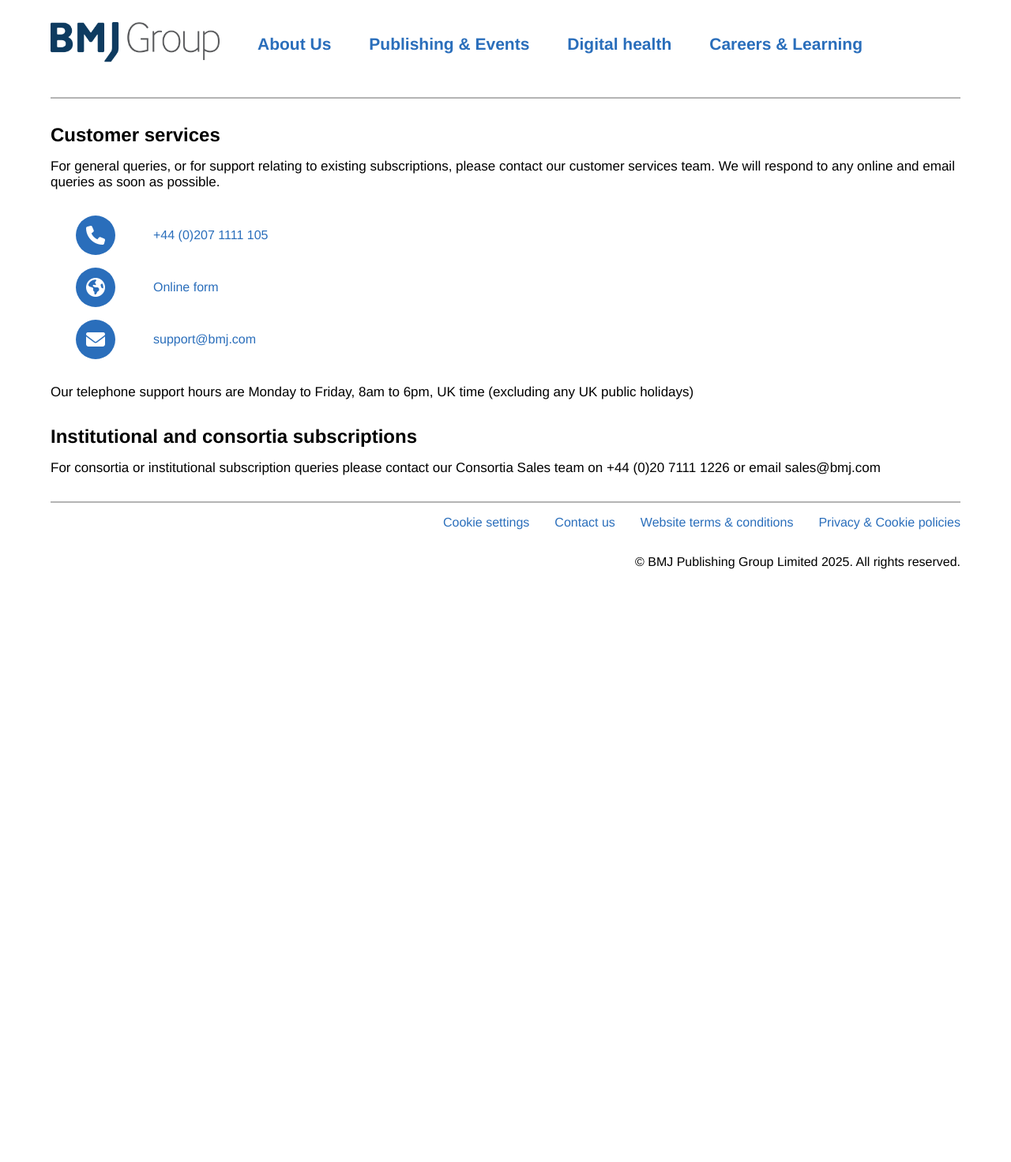
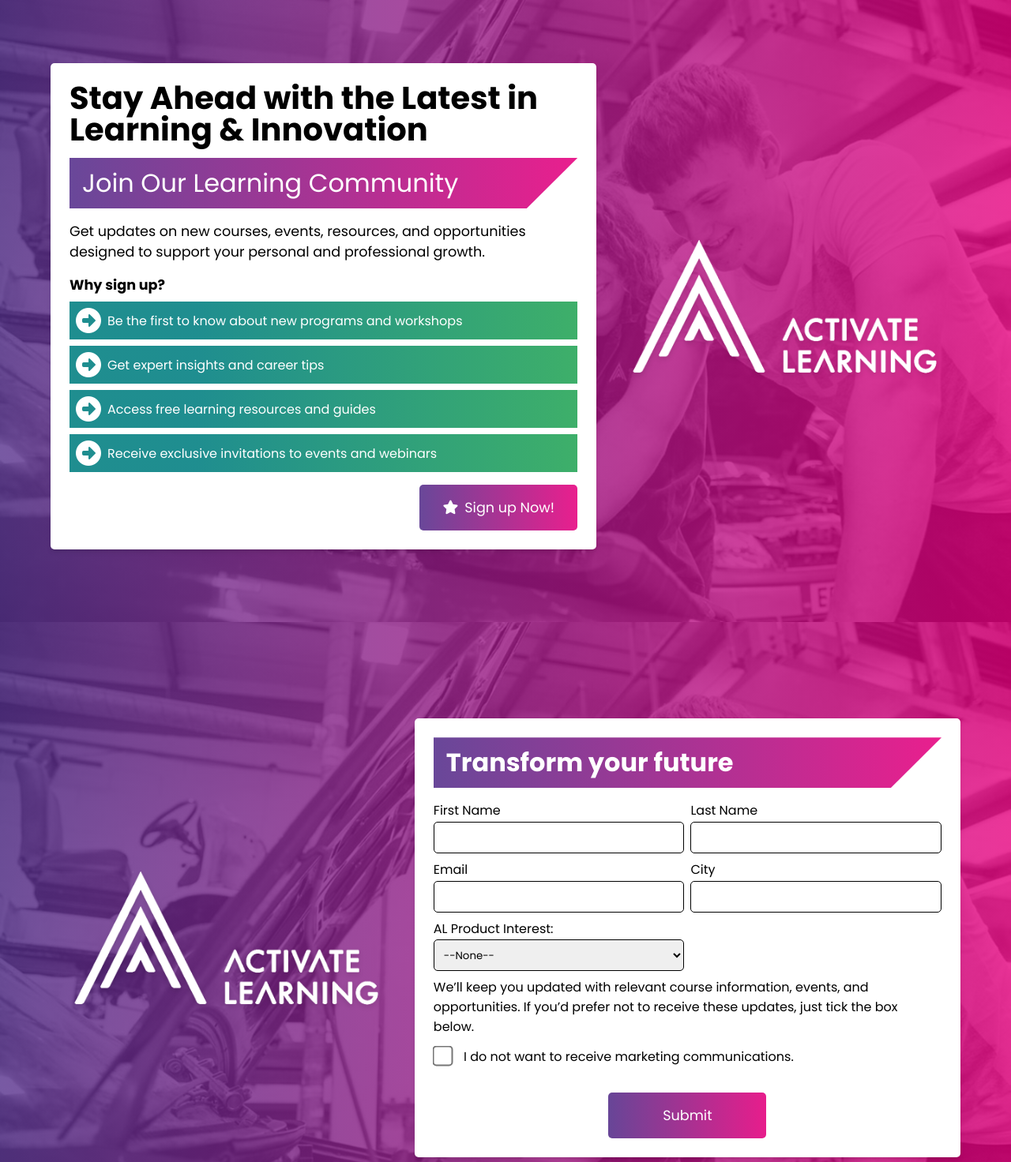
Before and after one commit to Keb4ng/BMJ-Mock, a plain HTML site: page index.html in a window 1280 px wide. Shown: the part 12-1484 px from the top of the page at 79% size. Before the commit the page ends 800 px from the top, so only its background shows below. Drawn offline with nearby package versions, Linux system fonts and the light colour scheme; a script that the page names is missing.

Commit message:
first commit

```diff
--- a/index.html
+++ b/index.html
@@ -4,89 +4,170 @@
     <meta charset="UTF-8" />
     <meta name="viewport" content="width=device-width, initial-scale=1.0" />
     <link rel="stylesheet" href="./styles.css" />
-
     <link rel="preconnect" href="https://fonts.googleapis.com" />
     <link rel="preconnect" href="https://fonts.gstatic.com" crossorigin />
     <link
-      href="https://fonts.googleapis.com/css2?family=Montserrat:ital,wght@0,100..900;1,100..900&display=swap"
+      href="https://fonts.googleapis.com/css2?family=Poppins:ital,wght@0,100;0,200;0,300;0,400;0,500;0,600;0,700;0,800;0,900;1,100;1,200;1,300;1,400;1,500;1,600;1,700;1,800;1,900&family=Roboto:ital,wght@0,100..900;1,100..900&display=swap"
       rel="stylesheet"
     />
-    <link rel="icon" type="image/x-icon" href="./media/bmj.png" />
-
-    <title>My Account Customer Feedback</title>
+    <link rel="icon" type="image/x-icon" href="./media/activateLogo.png" />
+    <meta http-equiv="Content-type" content="text/html; charset=UTF-8" />
+    <title>Activate Learning Marketing</title>
   </head>
   <body>
-    <header>
+    <div class="nth-section">
       <div class="main-container">
-        <div class="header-flex">
-          <div class="logo-cont">
-            <img src="./media/bmj.png" alt="BMJ" />
+        <div class="custom-row">
+          <div class="intro-container custom-col">
+            <p class="title">
+              Stay Ahead with the Latest in Learning & Innovation
+            </p>
+            <p class="stitle">Join Our Learning Community</p>
+            <p class="sdesc">
+              Get updates on new courses, events, resources, and opportunities
+              designed to support your personal and professional growth.
+            </p>
+            <p class="sdesc"><b>Why sign up?</b></p>
+            <div class="why-box">
+              <div>
+                <i class="fa-solid fa-circle-right"></i>Be the first to know
+                about new programs and workshops
               </div>
-          <ul>
-            <li>About Us</li>
-            <li>Publishing & Events</li>
-            <li>Digital health</li>
-            <li>Careers & Learning</li>
-          </ul>
+              <div>
+                <i class="fa-solid fa-circle-right"></i>Get expert insights and
+                career tips
+              </div>
+              <div>
+                <i class="fa-solid fa-circle-right"></i>Access free learning
+                resources and guides
+              </div>
+              <div>
+                <i class="fa-solid fa-circle-right"></i>Receive exclusive
+                invitations to events and webinars
               </div>
             </div>
-    </header>
-    <div class="main-container content">
-      <p class="cs-title">Customer services</p>
-      <p class="cs-subt">
-        For general queries, or for support relating to existing subscriptions,
-        please contact our customer services team. We will respond to any online
-        and email queries as soon as possible.
-      </p>
-      <div class="cs-icons">
-        <div><i class="fa-solid fa-phone"></i> +44 (0)207 1111 105</div>
-        <div><i class="fa-solid fa-earth-americas"></i> Online form</div>
-        <div><i class="fa-solid fa-envelope"></i> support@bmj.com</div>
+            <a class="marketing-a" href="#al-form">
+              <i class="fa-solid fa-star"></i> Sign up Now!</a
+            >
           </div>
-      <p class="cs-subt">
-        Our telephone support hours are Monday to Friday, 8am to 6pm, UK time
-        (excluding any UK public holidays)
-      </p>
-      <p class="cs-title">Institutional and consortia subscriptions</p>
-      <p class="cs-subt">
-        For consortia or institutional subscription queries please contact our
-        Consortia Sales team on +44 (0)20 7111 1226 or email sales@bmj.com
-      </p>
+          <div class="custom-col alt-c">
+            <img src="./media/activateLogo.png" alt="" />
           </div>
-    <footer>
+        </div>
+      </div>
+    </div>
+
+    <div class="nth-section">
       <div class="main-container">
-        <ul class="footer-links">
-          <li>
-            <a class="optanon-show-settings">Cookie settings</a>
-          </li>
-          <li class="divider-vertical"></li>
+        <div class="custom-row rev">
+          <div class="custom-col alt-c">
+            <img src="./media/activateLogo.png" alt="" />
+          </div>
+          <div class="custom-col intro-container">
+            <p class="form-title">Transform your future</p>
+            <form
+              class="al-form"
+              id="al-form"
+              action="https://webto.salesforce.com/servlet/servlet.WebToLead?encoding=UTF-8&orgId=00DHo000006fxB0"
+              method="POST"
+            >
+              <input type="hidden" name="oid" value="00DHo000006fxB0" />
+              <input
+                type="hidden"
+                name="retURL"
+                value="https://www.activatelearning.ac.uk/"
+              />
+              <!--  ----------------------------------------------------------------------  -->
+              <!--  NOTE: These fields are optional debugging elements. Please uncomment    -->
+              <!--  these lines if you wish to test in debug mode.                          -->
+              <!--  <input type="hidden" name="debug" value=1>                              -->
+              <!--  <input type="hidden" name="debugEmail"                                  -->
+              <!--  value="kevinp@ribbonfish.co.uk">                                        -->
+              <!--  ----------------------------------------------------------------------  -->
 
-          <li>
-            <a href="https://bmjgroup.com/contact-us/" target="_blank"
-              >Contact us</a
+              <div class="form-row">
+                <label for="first_name">First Name</label
+                ><input
+                  id="first_name"
+                  maxlength="40"
+                  name="first_name"
+                  size="20"
+                  type="text"
+                />
+              </div>
+
+              <div class="form-row">
+                <label for="last_name">Last Name</label
+                ><input
+                  id="last_name"
+                  maxlength="80"
+                  name="last_name"
+                  size="20"
+                  type="text"
+                />
+              </div>
+
+              <div class="form-row">
+                <label for="email">Email</label
+                ><input
+                  id="email"
+                  maxlength="80"
+                  name="email"
+                  size="20"
+                  type="text"
+                />
+              </div>
+
+              <div class="form-row">
+                <label for="city">City</label
+                ><input
+                  id="city"
+                  maxlength="40"
+                  name="city"
+                  size="20"
+                  type="text"
+                />
+              </div>
+
+              <div class="form-row">
+                AL Product Interest:<select
+                  id="00NHo00000dhG9k"
+                  name="00NHo00000dhG9k"
+                  title="AL Product Interest"
                 >
-          </li>
-          <li class="divider-vertical"></li>
+                  <option value="">--None--</option>
+                  <option value="Apprenticeships">Apprenticeships</option>
+                  <option value="Adult Learning / Community Learning">
+                    Adult Learning / Community Learning
+                  </option>
+                </select>
+              </div>
 
-          <li>
-            <a
-              href="https://bmjgroup.com/website-terms-and-conditions/"
-              target="_blank"
-              >Website terms &amp; conditions</a
+              <div class="form-row span-2">
+                <label
+                  >We’ll keep you updated with relevant course information,
+                  events, and opportunities. If you’d prefer not to receive
+                  these updates, just tick the box below.</label
                 >
-          </li>
-          <li class="divider-vertical"></li>
-          <li>
-            <a href="https://bmjgroup.com/legal-information/" target="_blank"
-              >Privacy &amp; Cookie policies</a
+                <label for="emailOptOut">
+                  <input
+                    id="emailOptOut"
+                    name="emailOptOut"
+                    type="checkbox"
+                    value="1"
+                  />
+                  I do not want to receive marketing communications.</label
                 >
-          </li>
-        </ul>
-        <p class="footer-credits">
-          © BMJ Publishing Group Limited 2025. All rights reserved.
-        </p>
               </div>
-    </footer>
+
+              <div class="form-row span-2">
+                <input type="submit" name="submit" />
+              </div>
+            </form>
+          </div>
+        </div>
+      </div>
+    </div>
   </body>
   <script src="https://cdnjs.cloudflare.com/ajax/libs/jquery/3.7.1/jquery.min.js"></script>
   <script src="https://kit.fontawesome.com/65e82f8b2f.js"></script>
--- a/styles.css
+++ b/styles.css
@@ -1,15 +1,8 @@
-:root {
-  --c-primary: #2a6ebb;
-  --c-secondary: #39568f;
-  --c-accent: #13213e;
-}
-
 * {
   padding: 0;
   margin: 0;
   box-sizing: border-box;
-  font-family: interfaceregular, Helvetica, Arial, sans-serif, "宋体", STXihei,
-    "微软雅黑", "Microsoft Yahei", "Microsoft YaHei New";
+  font-family: "Poppins", sans-serif;
 }
 
 a {
@@ -24,9 +17,11 @@ html {
 .main-container {
   width: 90%;
   height: auto;
-  max-width: 1170px;
+  max-width: 1600px;
   display: block;
   margin: auto;
+  position: relative;
+  z-index: 10;
 }
 
 .custom-row {
@@ -51,100 +46,239 @@ ul li {
   margin: 0;
 }
 
-.logo-cont {
+.nth-section {
   width: 100%;
-  max-width: 214px;
+  min-height: 100vh;
   height: auto;
-  margin-right: 2rem;
+  background-image: url("./media/bg.jpg");
+  background-repeat: no-repeat;
+  background-size: cover;
+  background-position: center;
+  background-attachment: fixed;
+  position: relative;
+  display: flex;
+  align-items: center;
 }
 
-.logo-cont img {
+.nth-section:before {
+  background-image: linear-gradient(90deg, #542e8be0 0%, #e6007ee0 100%);
+  width: 100%;
+  height: 100%;
+  content: "";
+  position: absolute;
+  top: 0;
+  left: 0;
+  z-index: 2;
+  opacity: 0.9;
+}
+
+.intro-container {
+  width: 100%;
+  max-width: 60%;
+  background-color: white;
+  padding: 3vh;
+  border-radius: 5px;
+  box-shadow: 0 4px 6px -1px rgb(0 0 0 / 0.1), 0 2px 4px -2px rgb(0 0 0 / 0.1);
+}
+
+.title {
+  font-size: 2.5rem;
+  font-weight: bold;
+  line-height: 2.5rem;
+}
+
+.stitle {
+  font-size: 2rem;
+  line-height: 2rem;
+  margin-top: 1rem;
+  clip-path: polygon(0 0, 100% 0%, 90% 100%, 0% 100%);
   width: 100%;
   height: auto;
-  object-fit: cover;
+  padding: 1rem;
+  background-image: linear-gradient(90deg, #542e8be0 0%, #e6007ee0 100%);
+  color: white;
 }
 
-.header-flex {
+.sdesc {
+  font-size: 1.1rem;
+  margin-top: 1rem;
+}
+
+.why-box {
+  display: flex;
+  flex-direction: column;
+  gap: 0.5rem;
+  margin-top: 0.5rem;
+}
+
+.why-box div {
+  padding: 0.5rem;
+  color: white;
+  background-image: linear-gradient(90deg, #007e80e0 25%, #23a455e0 100%);
   display: flex;
   flex-direction: row;
-  gap: 1rem;
+  gap: 0.5rem;
   align-items: center;
-  padding: 2.5rem 0;
-  border-bottom: solid 2px #b4b4b4;
+  transition: 300ms;
 }
 
-.header-flex ul {
+.why-box div:hover {
+  padding-left: 5vh;
+}
+
+.alt-c {
+  display: flex;
+  align-items: center;
+  justify-content: center;
+}
+
+.alt-c img {
+  filter: drop-shadow(0 3px 3px rgb(0 0 0 / 0.12));
+  width: 100%;
+  max-width: 500px;
+}
+
+.why-box i {
+  font-size: 2rem;
+}
+
+.marketing-a {
   display: flex;
   flex-direction: row;
-  gap: 3rem;
+  gap: 0.5rem;
+  align-items: center;
+  width: 100%;
+  max-width: 200px;
+  padding: 1rem;
+  background-image: linear-gradient(90deg, #542e8be0 0%, #e6007ee0 100%);
+  border-radius: 5px;
+  margin-top: 1rem;
+  margin-left: auto;
+  color: white;
+  font-size: 1.1rem;
+  text-align: center;
+  justify-content: center;
+  transition: 300ms;
 }
 
-.header-flex ul li {
-  font-size: 21px;
-  color: var(--c-primary);
+.marketing-a:hover {
+  transform: scale(1.1);
+}
+
+.form-section {
+  min-height: 100vh;
+  height: auto;
+  display: flex;
+  align-items: center;
+}
+
+.al-form {
+  display: grid;
+  grid-template-columns: 1fr 1fr;
+  gap: 0.5rem;
+}
+
+.form-row {
+  display: flex;
+  flex-direction: column;
+  gap: 0.1rem;
+}
+
+.form-row input[type="text"],
+.form-row select {
+  height: 40px;
+  width: 100%;
+  border-radius: 5px;
+  border: solid 1px black;
+  padding: 0.5rem;
+}
+
+.span-2 {
+  grid-column: span 2;
+}
+
+.form-row input[type="submit"] {
+  display: block;
+  margin: auto;
+  display: flex;
+  flex-direction: row;
+  gap: 0.5rem;
+  align-items: center;
+  width: 100%;
+  max-width: 200px;
+  padding: 1rem;
+  background-image: linear-gradient(90deg, #542e8be0 0%, #e6007ee0 100%);
+  border-radius: 5px;
+  margin-top: 1rem;
+  color: white;
+  font-size: 1.1rem;
+  text-align: center;
+  justify-content: center;
+  transition: 300ms;
+  border: 0;
+}
+
+.form-row input[type="submit"]:hover {
+  transform: scale(1.1);
+  cursor: pointer;
+}
+
+.form-title {
+  font-size: 2rem;
+  line-height: 2rem;
+  margin-bottom: 1rem;
+  clip-path: polygon(0 0, 100% 0%, 90% 100%, 0% 100%);
+  width: 100%;
+  height: auto;
+  padding: 1rem;
+  background-image: linear-gradient(90deg, #542e8be0 0%, #e6007ee0 100%);
+  color: white;
   font-weight: bold;
 }
 
-.cs-title {
-  font-size: 24px;
-  font-weight: bold;
-  padding-bottom: 1rem;
+.form-row input[type="checkbox"] {
+  transform: scale(2);
+  margin: 1rem;
+  accent-color: #23a455e0;
+  margin-left: 5px;
 }
 
-.cs-subt {
-  font-size: 17px;
-  padding-bottom: 2rem;
+@media only screen and (max-width: 991px) {
+  .custom-row {
+    flex-direction: column-reverse;
+  }
+  .custom-col {
+    width: 100%;
+  }
+  .intro-container {
+    max-width: 100%;
+  }
+
+  .rev img {
+    display: none;
+  }
+  .marketing-a {
+    margin: 1rem auto;
+  }
 }
 
-.content {
-  margin-top: 2rem;
+@media only screen and (max-width: 767px) {
+  .al-form {
+    grid-template-columns: 1fr;
+  }
+  .span-2 {
+    grid-column: unset;
+  }
 }
 
-.cs-icons {
-  display: flex;
-  flex-direction: column;
-  gap: 1rem;
-  margin-bottom: 2rem;
+@media only screen and (max-width: 567px) {
+  .title {
+    font-size: 1.5rem;
+    font-weight: bold;
+    line-height: 1.5rem;
+  }
+  .stitle {
+    font-size: 1.3rem;
+    line-height: 1.5rem;
+  }
 }
-
-.cs-icons i {
-  height: 50px;
-  width: 50px;
-  display: flex;
-  align-items: center;
-  justify-content: center;
-  color: white;
-  background-color: var(--c-primary);
-  border-radius: 50%;
-  font-size: 1.5rem;
-}
-
-.cs-icons div {
-  display: flex;
-  flex-direction: row;
-  gap: 3rem;
-  align-items: center;
-  margin-left: 2rem;
-  color: var(--c-primary);
-}
-
-.footer-links {
-  display: flex;
-  flex-direction: row;
-  gap: 1rem;
-  justify-content: flex-end;
-  align-items: center;
-  padding-top: 1rem;
-  border-top: solid 2px #b4b4b4;
-}
-
-.footer-links li a {
-  color: var(--c-primary);
-}
-
-.footer-credits {
-  float: right;
-  font-size: 16px;
-  font-weight: regular;
-  margin-top: 2rem;
-}
```
Also changed, not shown: media/activateLogo.png (added), media/bg.jpg (added), media/bmj.png (deleted). Lines whose indentation alone changed are shown as unchanged.
